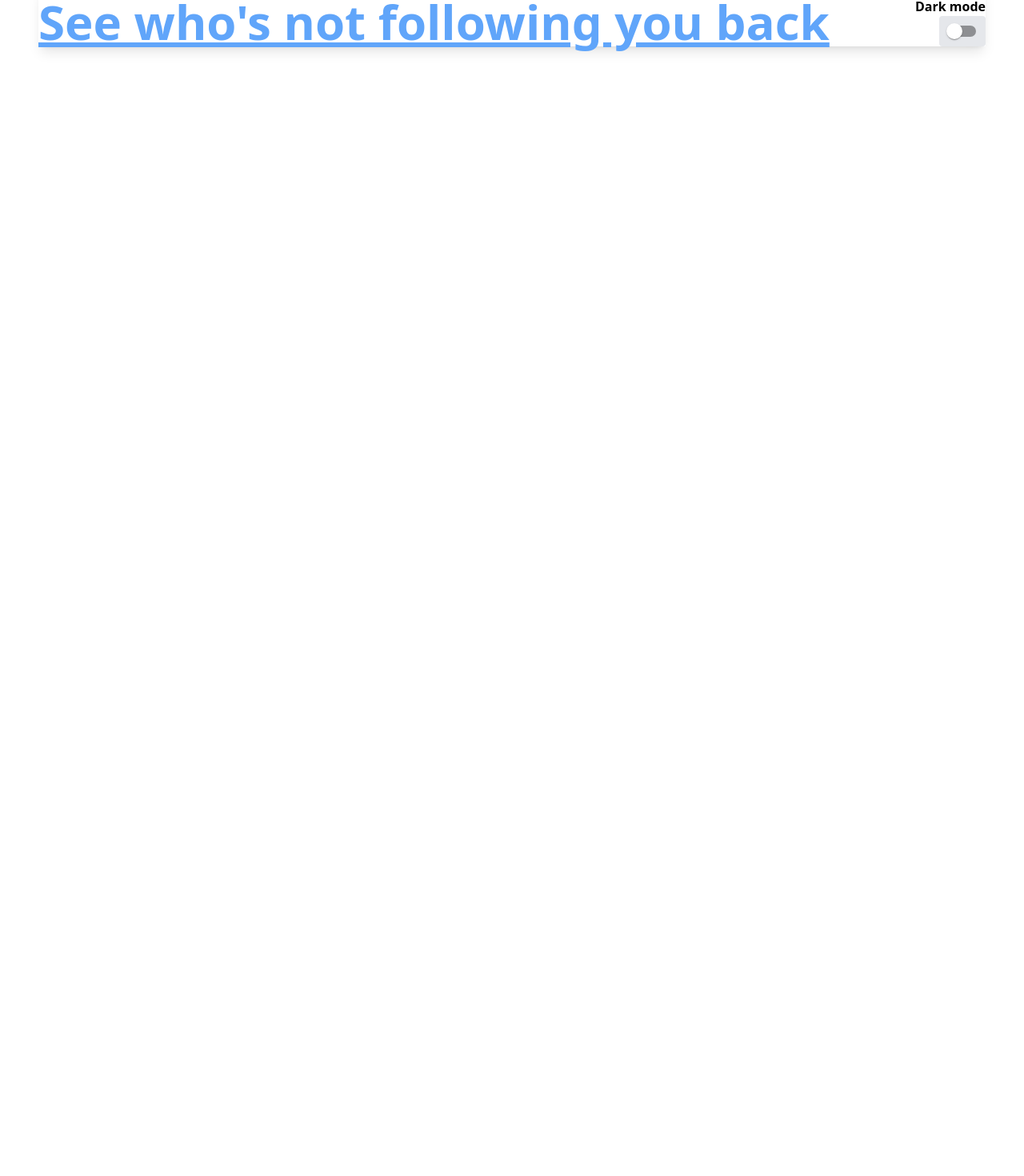
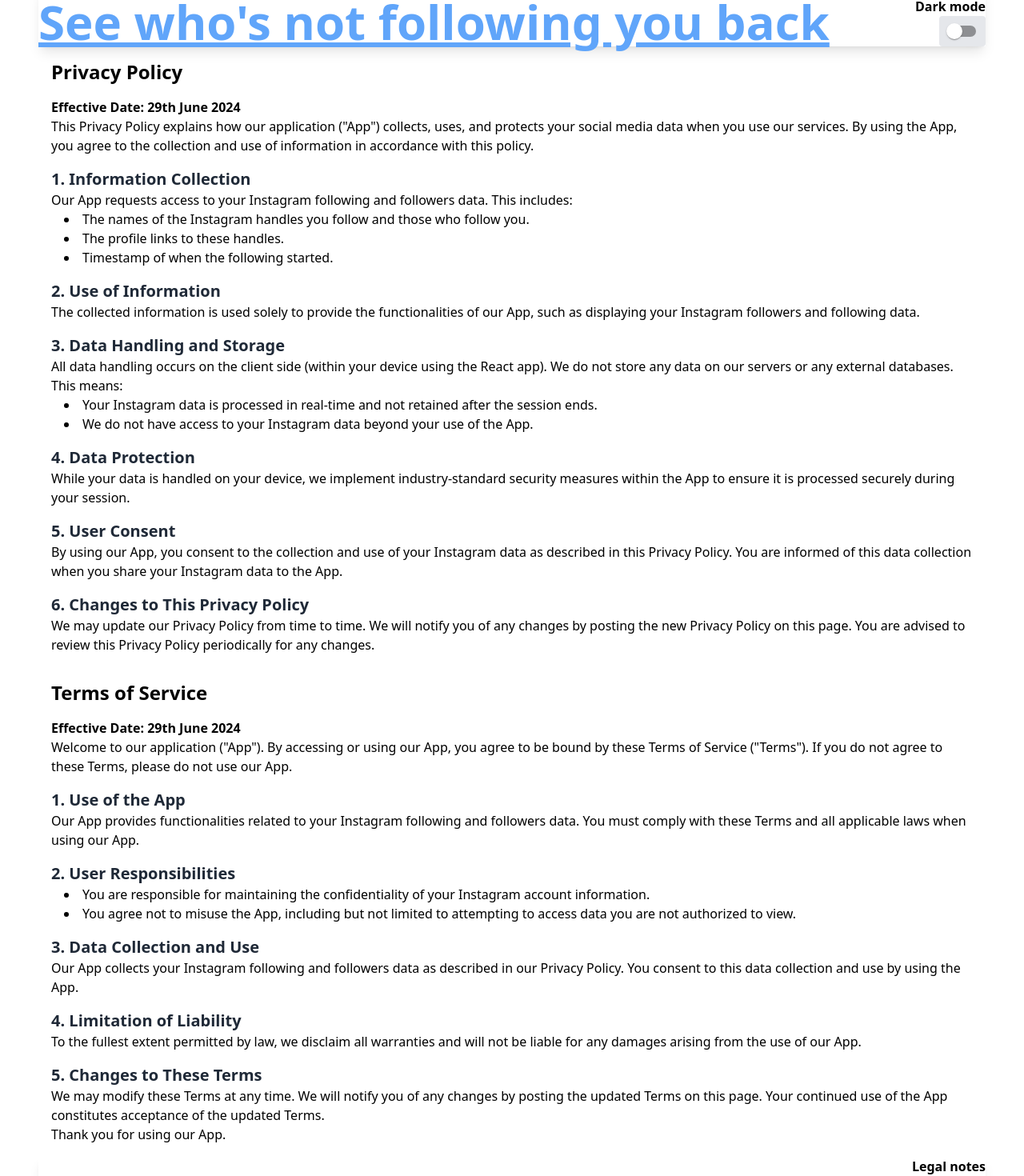
Before and after one commit to j4yc0b/followers_react, a React (Create React App) app: page /legal in a window 1280 px wide. Shown: the part 16-1486 px from the top of the page at 80% size. Before the commit the page ends 800 px from the top, so only its background shows below. Built offline with nearby package versions, Linux system fonts and the light colour scheme.

Commit message:
Added Footer and LegalNotes, added Vercel Analytics

```diff
--- a/package.json
+++ b/package.json
@@ -9,6 +9,7 @@
     "@testing-library/jest-dom": "^5.17.0",
     "@testing-library/react": "^13.4.0",
     "@testing-library/user-event": "^13.5.0",
+    "@vercel/analytics": "^1.3.1",
     "axios": "^1.7.2",
     "bootstrap": "^5.3.3",
     "jszip": "^3.10.1",
--- a/src/App.jsx
+++ b/src/App.jsx
@@ -3,10 +3,13 @@ import { BrowserRouter as Router, Route, Routes } from "react-router-dom";
 import List from "./Components/List";
 import ListGeneric from "./Components/ListGeneric";
 import Header from "./Components/Header";
+import Footer from "./Components/Footer";
 import Upload from "./Components/Upload";
 import AccountsTable from "./Components/AccountsTable";
+import LegalNotes from "./Components/LegalNotes";
 import "./styles/tailwind.css";
 import DarkMode from "./Components/DarkMode";
+import { Analytics } from "@vercel/analytics/react";
 
 function App() {
   const [hasError, setHasError] = useState(false);
@@ -27,7 +30,10 @@ function App() {
               }
             />
             <Route path="/accounts" element={<AccountsTable />} />
+            <Route path="/legal" element={<LegalNotes />} />
           </Routes>
+          <Footer />
+          <Analytics />
         </Router>
       </section>
     </div>
--- /dev/null
+++ b/src/Components/Footer.jsx
@@ -0,0 +1,16 @@
+import { useNavigate } from "react-router-dom";
+
+function Footer() {
+  const navigate = useNavigate();
+  const handleClick = () => navigate("/legal");
+
+  return (
+    <div className="flex items-end justify-end shadow-lg dark:bg-gray-800 dark:text-white">
+      <a onClick={handleClick} className="link">
+        <p className="font-bold">Legal notes</p>
+      </a>
+    </div>
+  );
+}
+
+export default Footer;
--- /dev/null
+++ b/src/Components/LegalNotes.jsx
@@ -0,0 +1,146 @@
+import React from "react";
+import propTypes from "prop-types";
+
+const LegalNotes = (props) => {
+  return (
+    <div className="container mx-auto p-4">
+      <section className="mb-8">
+        <h2 className="text-2xl font-bold mb-4">Privacy Policy</h2>
+        <p>
+          <strong>Effective Date: {props.effectiveDate}</strong>
+        </p>
+        <p>
+          This Privacy Policy explains how our application ("App") collects,
+          uses, and protects your social media data when you use our services.
+          By using the App, you agree to the collection and use of information
+          in accordance with this policy.
+        </p>
+        <h3 className="smallestheader">1. Information Collection</h3>
+        <p>
+          Our App requests access to your Instagram following and followers
+          data. This includes:
+          <ul className="list-disc list-inside ml-4">
+            <li>
+              The names of the Instagram handles you follow and those who follow
+              you.
+            </li>
+            <li>The profile links to these handles.</li>
+            <li>Timestamp of when the following started.</li>
+          </ul>
+        </p>
+        <h3 className="smallestheader">2. Use of Information</h3>
+        <p>
+          The collected information is used solely to provide the
+          functionalities of our App, such as displaying your Instagram
+          followers and following data.
+        </p>
+        <h3 className="smallestheader">3. Data Handling and Storage</h3>
+        <p>
+          All data handling occurs on the client side (within your device using
+          the React app). We do not store any data on our servers or any
+          external databases. This means:
+          <ul className="list-disc list-inside ml-4">
+            <li>
+              Your Instagram data is processed in real-time and not retained
+              after the session ends.
+            </li>
+            <li>
+              We do not have access to your Instagram data beyond your use of
+              the App.
+            </li>
+          </ul>
+        </p>
+        <h3 className="smallestheader">4. Data Protection</h3>
+        <p>
+          While your data is handled on your device, we implement
+          industry-standard security measures within the App to ensure it is
+          processed securely during your session.
+        </p>
+        <h3 className="smallestheader">5. User Consent</h3>
+        <p>
+          By using our App, you consent to the collection and use of your
+          Instagram data as described in this Privacy Policy. You are informed
+          of this data collection when you share your Instagram data to the App.
+        </p>
+        <h3 className="smallestheader">6. Changes to This Privacy Policy</h3>
+        <p>
+          We may update our Privacy Policy from time to time. We will notify you
+          of any changes by posting the new Privacy Policy on this page. You are
+          advised to review this Privacy Policy periodically for any changes.
+        </p>
+        {/* <h3 className="smallestheader">7. Contact Us</h3>
+        <p>
+          If you have any questions or concerns about this Privacy Policy,
+          please contact us at:
+          <br />
+          Email: [Insert Contact Email]
+        </p> */}
+      </section>
+
+      <section>
+        <h2 className="text-2xl font-bold mb-4">Terms of Service</h2>
+        <p>
+          <strong>Effective Date: {props.effectiveDate}</strong>
+        </p>
+        <p>
+          Welcome to our application ("App"). By accessing or using our App, you
+          agree to be bound by these Terms of Service ("Terms"). If you do not
+          agree to these Terms, please do not use our App.
+        </p>
+        <h3 className="smallestheader">1. Use of the App</h3>
+        <p>
+          Our App provides functionalities related to your Instagram following
+          and followers data. You must comply with these Terms and all
+          applicable laws when using our App.
+        </p>
+        <h3 className="smallestheader">2. User Responsibilities</h3>
+        <p>
+          <ul className="list-disc list-inside ml-4">
+            <li>
+              You are responsible for maintaining the confidentiality of your
+              Instagram account information.
+            </li>
+            <li>
+              You agree not to misuse the App, including but not limited to
+              attempting to access data you are not authorized to view.
+            </li>
+          </ul>
+        </p>
+        <h3 className="smallestheader">3. Data Collection and Use</h3>
+        <p>
+          Our App collects your Instagram following and followers data as
+          described in our Privacy Policy. You consent to this data collection
+          and use by using the App.
+        </p>
+        <h3 className="smallestheader">4. Limitation of Liability</h3>
+        <p>
+          To the fullest extent permitted by law, we disclaim all warranties and
+          will not be liable for any damages arising from the use of our App.
+        </p>
+        <h3 className="smallestheader">5. Changes to These Terms</h3>
+        <p>
+          We may modify these Terms at any time. We will notify you of any
+          changes by posting the updated Terms on this page. Your continued use
+          of the App constitutes acceptance of the updated Terms.
+        </p>
+        {/* <h3 className="smallestheader">6. Contact Us</h3>
+        <p>
+          If you have any questions about these Terms, please contact us at:
+          <br />
+          Email: [Insert Contact Email]
+        </p> */}
+        <p>Thank you for using our App.</p>
+      </section>
+    </div>
+  );
+};
+
+export default LegalNotes;
+
+LegalNotes.propTypes = {
+  effectiveDate: propTypes.string,
+};
+
+LegalNotes.defaultProps = {
+  effectiveDate: "29th June 2024",
+};
--- a/src/styles/tailwind.css
+++ b/src/styles/tailwind.css
@@ -29,6 +29,10 @@
     @apply text-2xl font-bold text-gray-800 dark:bg-gray-800 dark:text-white;
   }
 
+  .smallestheader {
+    @apply text-xl font-semibold mt-4 text-gray-800 dark:bg-gray-800 dark:text-white;
+  }
+
   .button {
     @apply px-6 py-2 font-bold bg-blue-400 text-white rounded hover:bg-blue-800;
   }
```
Also changed, not shown: 1 other file (tests, documents, lock files or other folders).
